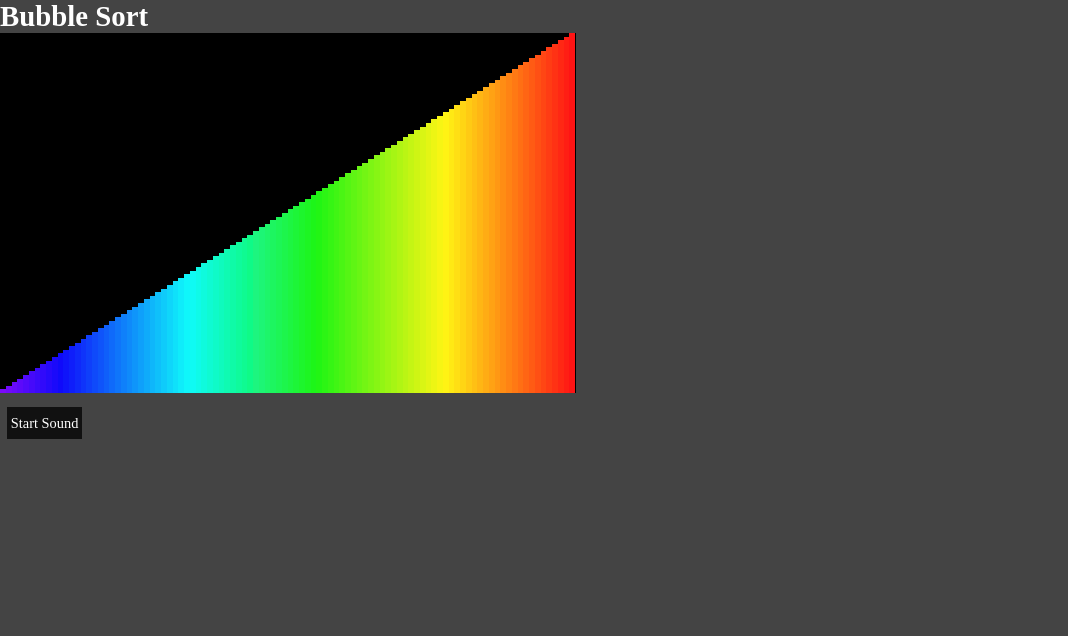
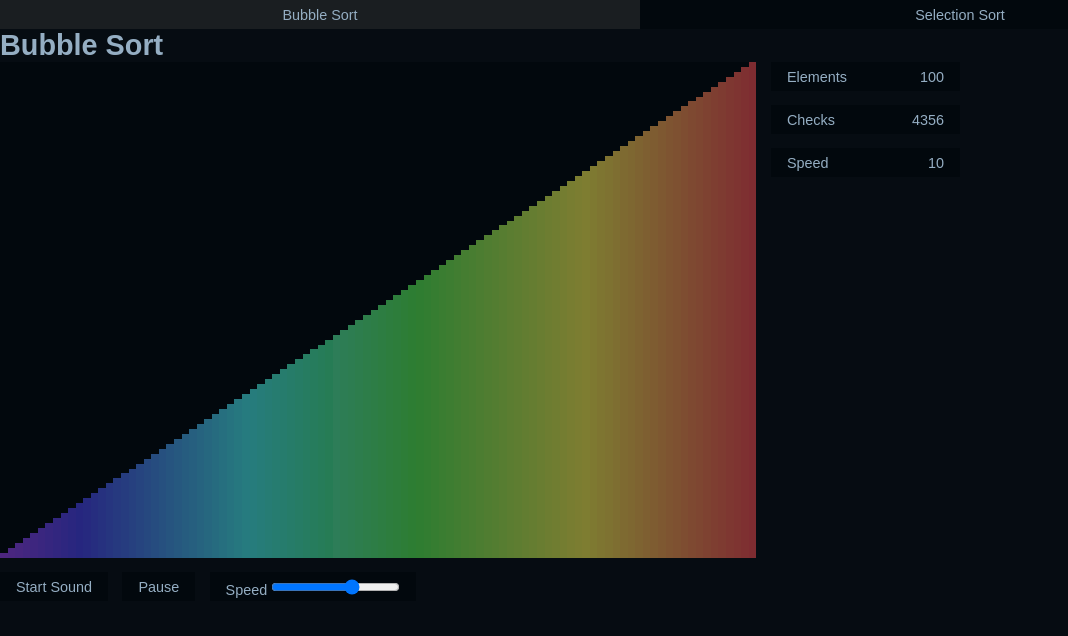
Before and after one commit to KonkenBonken/sorting-algorithms, a plain HTML site: page index.html in a window 1280 px wide. Shown: the whole page, without its empty margins (0-1068 px from the left). Drawn offline with Linux system fonts and the light colour scheme; animation ran at ten frames a second.

Commit message:
Improved UI

```diff
--- a/algorithms/selection.mjs
+++ b/algorithms/selection.mjs
@@ -1,4 +1,4 @@
-export function* sortAlgorithm(nodes, { wrapper, check, afterIteration }) {
+export function* sortAlgorithm(nodes, { canvas, check, afterIteration }) {
 	const length = nodes.length;
 	let iteration = 0;
 	for (var i = 0; i < length - 1; i++) {
@@ -14,7 +14,7 @@ export function* sortAlgorithm(nodes, { wrapper, check, afterIteration }) {
 			yield;
 		}
 
-		wrapper.insertBefore(minimum, nodes[iteration++]);
+		canvas.insertBefore(minimum, nodes[iteration++]);
 		afterIteration();
 	}
 }
--- a/client/app.js
+++ b/client/app.js
@@ -1,7 +1,8 @@
 console.log('App.js running');
-const newDiv = (el = 'div', ...classes) => {
+const newDiv = (el = 'div', attr = {}) => {
 		let div = document.createElement(el);
-		if (classes) classes.forEach(cl => div.classList.add(cl));
+		for (let [key, value] of Object.entries(attr))
+			div[key] = value
 		return div;
 	},
 	q = s => document.querySelector(s),
@@ -12,10 +13,13 @@ const hash = window.location.search.substr(1) || 'bubble';
 q('h1').innerHTML = hash + ' sort';
 
 window.stop = false;
-const wrapper = q('section#wrapper'),
-	nodes = wrapper.children;
+const canvas = q('#canvas'),
+	speedDial = q('#speed>input'),
+	pauseButton = q('#buttons>#pause'),
+	dataSection = q('#data'),
+	nodes = canvas.children;
 
-wrapper.append(...Array(100).fill().map((_, i) => {
+canvas.append(...Array(100).fill().map((_, i) => {
 	i++;
 	const div = newDiv();
 
@@ -26,11 +30,22 @@ wrapper.append(...Array(100).fill().map((_, i) => {
 	return div;
 }).sort(() => Math.random() - .5));
 
-let checks = 0,
-	soundState = false,
+const hovered = newDiv(),
+	hoveredData = newDiv('span', { id: 'hovered' });
+hovered.append(newDiv('span', { id: 'label', innerHTML: 'Value' }), hoveredData);
+
+for (const node of nodes) {
+	node.addEventListener('mouseover', () => {
+		dataSection.append(hovered);
+		hoveredData.innerHTML = +node;
+	});
+	canvas.addEventListener('mouseout', () => hovered.remove());
+}
+
+let soundState = false,
 	playSound = () => false,
 	setVolume = () => false;
-q('#start_sound').addEventListener('click', e => {
+q('#buttons>#sound').addEventListener('click', e => {
 	soundState = !soundState;
 	if (!soundState) {
 		playSound = () => false;
@@ -57,27 +72,64 @@ q('#start_sound').addEventListener('click', e => {
 	}
 });
 
-const assets = {
-	wrapper,
-	check: (...checkedElements) => {
-		checkedElements.forEach(el => el.classList.add('checked'));
-		checks++;
-		playSound(checkedElements[0]);
+let onUnpause = Promise.resolve(),
+	resolvePause,
+	paused = false;
+pauseButton.addEventListener('click', () => {
+	paused = !paused;
+	if (paused)
+		onUnpause = new Promise(res => resolvePause = res);
+	else resolvePause();
+})
+
+const checksEl = q('#data #checks');
+
+const
+	data = {
+		checks: 0,
+		check() {
+			this.checks++;
+			checksEl.innerHTML = this.checks;
+		}
 	},
-	afterIteration: () => [...nodes].forEach(el => el.classList.remove('checked')),
-};
+	assets = {
+		canvas,
+		check: (...checkedElements) => {
+			checkedElements.forEach(el => el.classList.add('checked'));
+			data.check();
+			playSound(checkedElements[0]);
+		},
+		afterIteration: () => [...nodes].forEach(el => el.classList.remove('checked')),
+	};
 
 const { sortAlgorithm } = await import(`../algorithms/${hash}.mjs`);
 const it = window.it = sortAlgorithm(nodes, assets);
 console.log(it);
 
+const speedEl = q('#data #speed');
+speedDial.addEventListener('input', () => speedEl.innerHTML = speedDial.value);
+
+
+const delay = () => {
+	if (speedDial.value < 10)
+		return sleep(100 * (10 - speedDial.value));
+	if (!(index % (speedDial.value - 9)))
+		return sleep(1);
+	return Promise.resolve();
+};
+let index = 0;
+
 do {
 	var { done } = it.next();
-	await sleep(1);
+
+	index++;
+	await delay()
+
+	await onUnpause;
 } while (!done && !window.stop);
 
 for (var node of nodes) {
 	node.classList.add('done');
 	playSound(node);
-	await sleep(1);
+	await delay();
 }
--- a/client/styles.scss
+++ b/client/styles.scss
@@ -1,3 +1,10 @@
+$clr1: #02080d;
+$clr2: #060c12;
+$clr3: #1a1e21;
+$clr4: #334759;
+$clr6: #95aec3;
+$clr7: #9c95c3;
+
 * {
   margin: 0;
   padding: 0;
@@ -6,52 +13,118 @@
 
 html {
   font-size: 1.8vh;
-  background: #444;
-  color: #fff;
+  background: $clr2;
+  color: $clr6;
+  font-family: sans-serif;
+  text-transform: capitalize;
 }
-@mixin setColor($clr, $duration:3ms) {
-  $name: fade_#{str-slice(inspect($clr), 2)};
-  @keyframes #{$name} {
-    from {
-      background-color: $clr;
+
+header {
+  height: 2rem;
+  width: 100vw;
+  display: flex;
+  background: $clr1;
+
+  > a {
+    height: 100%;
+    flex: 1;
+    color: $clr6;
+    text-decoration: none;
+    display: inline-block;
+    padding: .5em .5ch;
+    cursor: pointer;
+    text-align: center;
+
+    &:hover {
+      background-color: $clr3;
     }
   }
-  animation: $name $duration;
-};
+}
 
 h1 {
   text-transform: capitalize;
 }
 
 #wrapper {
-  width: 40rem;
-  height: 25rem;
-  background: #000;
+  width: min(100vw, 120vh);
+  display: grid;
+  height: 70vh;
+  grid-template-columns: 4fr 1fr;
+  grid-template-rows: 10fr 1fr;
+  grid-gap: 1rem;
+}
+@mixin hue($l:30%,$s:60%,$h:var(--value)) {
+  background-color: hsl(calc((100 - $h) * 2.7), $s, $l);
+}
+
+#canvas {
+  width: 100%;
+  height: 100%;
+  background: $clr1;
+  grid-area: 1 / 1 / 2 / 2;
 
   > div {
-    background: hsl(calc((100 - var(--value)) * 2.7), 100%, 50%);
+    @include hue;
     width: 1%;
     height: calc(1% * var(--value));
     display: inline-block;
 
     &:hover {
-      background: hsl(calc((100 - var(--value)) * 2.7), 100%, 75%);
+      @include hue(35%);
     }
+    @mixin setColor($clr, $duration:3ms) {
+      $name: fade_#{str-slice(inspect($clr), 2)};
+      @keyframes #{$name} {
+        from {
+          background-color: $clr;
+        }
+      }
+      animation: $name $duration;
+    };
 
     &.checked {
-      @include setColor(#afa);
+      @include setColor($clr6);
     }
 
     &.done {
-      @include setColor(#faa,1s);
+      @include setColor($clr7,1s);
     }
   }
 }
 
-#start_sound {
-  display: inline-block;
-  background: #111;
-  margin: 1em 1ch;
-  padding: .5em .5ch;
-  cursor: pointer;
+#data {
+  grid-area: 1 / 2 / 2 / 3;
+  display: flex;
+  flex-direction: column;
+  gap: 1rem;
+
+  > div {
+    background: $clr1;
+    display: flex;
+    height: 2rem;
+    padding: .5rem 2ch;
+    justify-content: space-between;
+
+    > span {
+      &#label {}
+    }
+  }
 }
+
+#buttons {
+  grid-area: 2 / 1 / 3 / 3;
+  display: flex;
+  gap: 1rem;
+
+  > div {
+    background: $clr1;
+    cursor: pointer;
+    text-align: center;
+    height: 2rem;
+    padding: .5rem 2ch;
+
+    &:hover {
+      background-color: $clr3;
+    }
+  }
+}
--- a/index.html
+++ b/index.html
@@ -8,8 +8,34 @@
   <script src="client/app.js" charset="utf-8" type="module" defer></script>
 </head>
 <body>
+  <header>
+    <a href="?bubble">bubble sort</a>
+    <a href="?selection">selection sort</a>
+  </header>
   <h1></h1>
-  <section id="wrapper"></section>
-  <div id="start_sound">Start Sound</div>
+  <section id="wrapper">
+    <div id="canvas"></div>
+    <div id="data">
+      <div>
+        <span id="label">Elements</span>
+        <span id="elements">100</span>
+      </div>
+      <div>
+        <span id="label">Checks</span>
+        <span id="checks"></span>
+      </div>
+      <div>
+        <span id="label">Speed</span>
+        <span id="speed">10</span>
+      </div>
+    </div>
+    <div id="buttons">
+      <div id="sound">Start Sound</div>
+      <div id="pause">Pause</div>
+      <div id="speed">Speed
+        <input type="range" min=1 max=15 step=1 value=10>
+      </div>
+    </div>
+  </section>
 </body>
 </html>
```
Also changed, not shown: client/styles.css.
